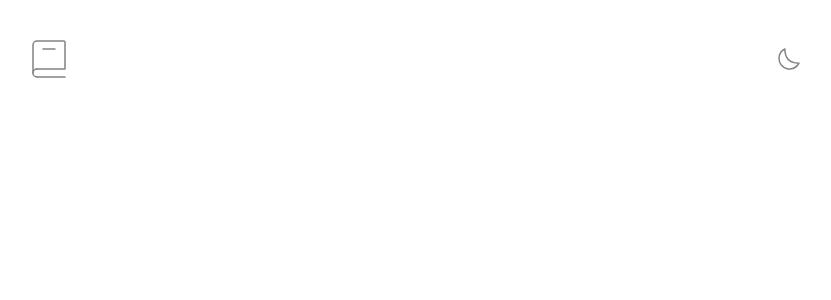
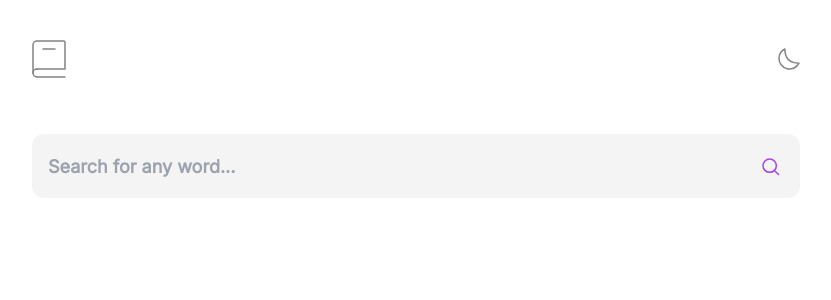
Before and after one commit to aadelgrossi/frontendmentor-dictionary, a React (Vite) app: page / in a window 1280 px wide. Shown: the top 300 px of the page, without its empty margins (224-1055 px from the left). Built offline with nearby package versions, Linux system fonts and the light colour scheme.

Commit message:
feat(styles): Add colors and create initial SearchInput

```diff
--- a/src/App.tsx
+++ b/src/App.tsx
@@ -1,14 +1,16 @@
 import moon from './assets/icon-moon.svg';
 import logo from './assets/logo.svg';
+import SearchInput from './components/SearchInput';
 
 const App = () => {
   return (
-    <div className="bg-white flex flex-col items-center">
+    <div className="bg-white flex flex-col items-center mx-6">
       <div className="max-w-3xl mt-10 w-full">
-        <header className="flex flex-row items-center justify-between">
+        <header className="flex flex-row items-center justify-between mb-14">
           <img src={logo} alt="logo" />
           <img src={moon} alt="theme" />
         </header>
+        <SearchInput />
       </div>
     </div>
   );
--- /dev/null
+++ b/src/components/SearchInput.tsx
@@ -0,0 +1,19 @@
+import search from '../assets/icon-search.svg';
+
+const SearchInput = () => {
+  return (
+    <div className="relative">
+      <input
+        className="w-full rounded-xl h-16
+        py-5 px-4
+        bg-accent-200
+        font-bold text-md md:text-lg
+        focus:outline-none focus:ring-1 focus:ring-primary"
+        placeholder="Search for any word..."
+      />
+      <img alt="search-icon" className="absolute top-6 right-5" src={search} />
+    </div>
+  );
+};
+
+export default SearchInput;
--- a/tailwind.config.cjs
+++ b/tailwind.config.cjs
@@ -4,8 +4,21 @@ module.exports = {
   darkMode: 'class',
   theme: {
     extend: {
-      animation: {
-        'spin-slow': 'spin 20s linear infinite',
+      colors: {
+        primary: '#A445ED',
+        secondary: '#FF5252',
+        text: {
+          100: '#3A3A3A',
+          200: '#2D2D2D',
+          300: '#1F1F1F',
+          500: '#050505',
+        },
+        accent: {
+          100: '#ffffff',
+          200: '#F4F4F4',
+          400: '#E9E9E9',
+          500: '#757575',
+        },
       },
       fontFamily: {
         sans: ['Inter', 'system-ui'],
```
